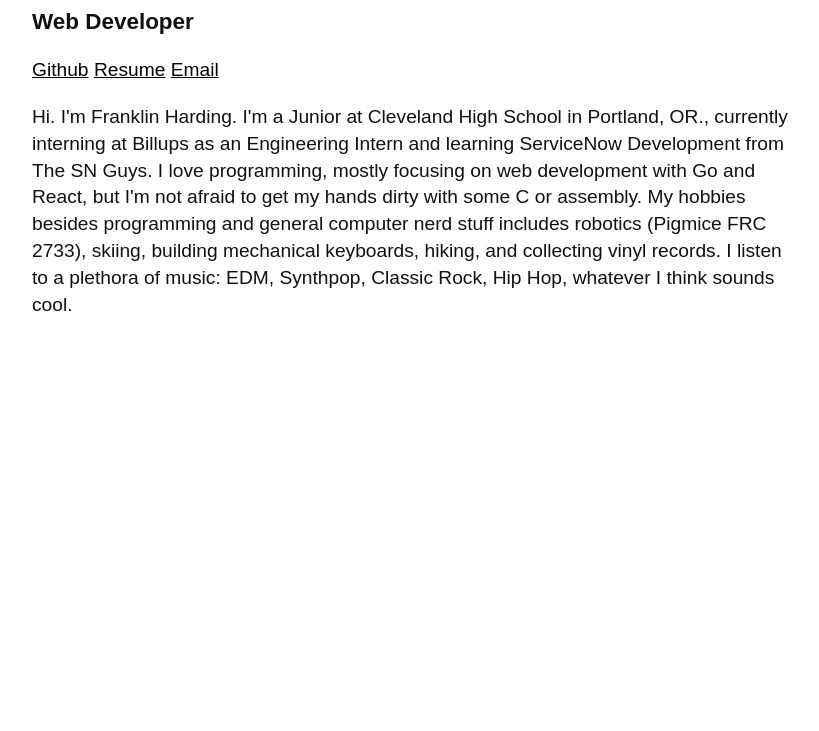
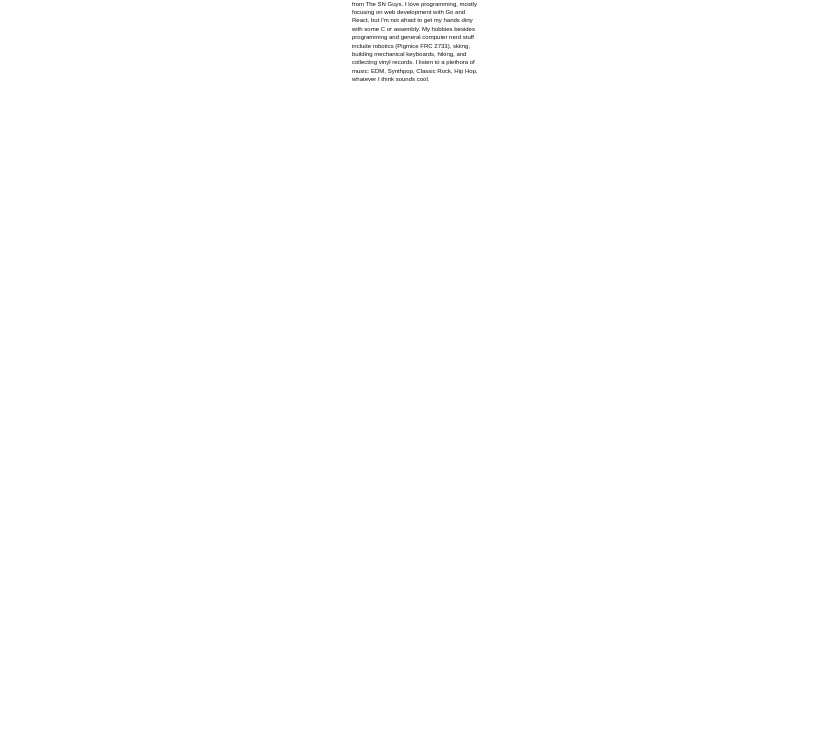
Before and after one commit to calebeby/fharding1.github.io, a plain HTML site: page index.html in a window 1280 px wide. Shown: the part 69-800 px from the top of the page, without its empty margins (224-1043 px from the left). Drawn offline with Linux system fonts and the light colour scheme.

Commit message:
Thanks brendan

```diff
--- a/index.html
+++ b/index.html
@@ -12,7 +12,7 @@
     margin: 1em auto;
     max-width: 40em;
     padding: 0 .5em;
-    font: 1.2em/1.62 sans-serif;
+    font: 0.2em/1.62 sans-serif;
     color: #111;
   }
 
@@ -41,7 +41,7 @@
   <p>Hi. I'm Franklin Harding. I'm a Junior at Cleveland High School in Portland, OR., currently interning at Billups as an
     Engineering Intern and learning ServiceNow Development from The SN Guys. I love programming, mostly focusing on web development
     with Go and React, but I'm not afraid to get my hands dirty with some C or assembly. My hobbies besides programming and
-    general computer nerd stuff includes robotics (Pigmice FRC 2733), skiing, building mechanical keyboards, hiking, and
+    general computer nerd stuff include robotics (Pigmice FRC 2733), skiing, building mechanical keyboards, hiking, and
     collecting vinyl records. I listen to a plethora of music: EDM, Synthpop, Classic Rock, Hip Hop, whatever I think sounds
     cool.
   </p>
```
